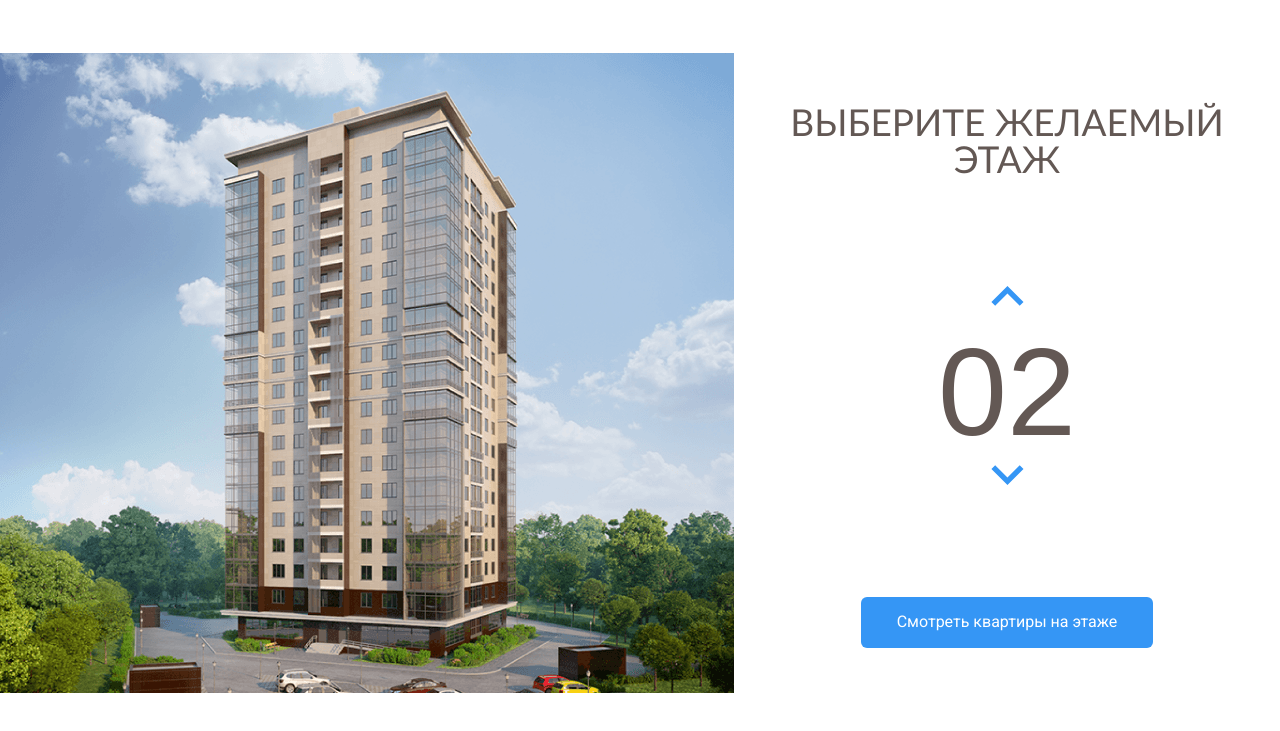
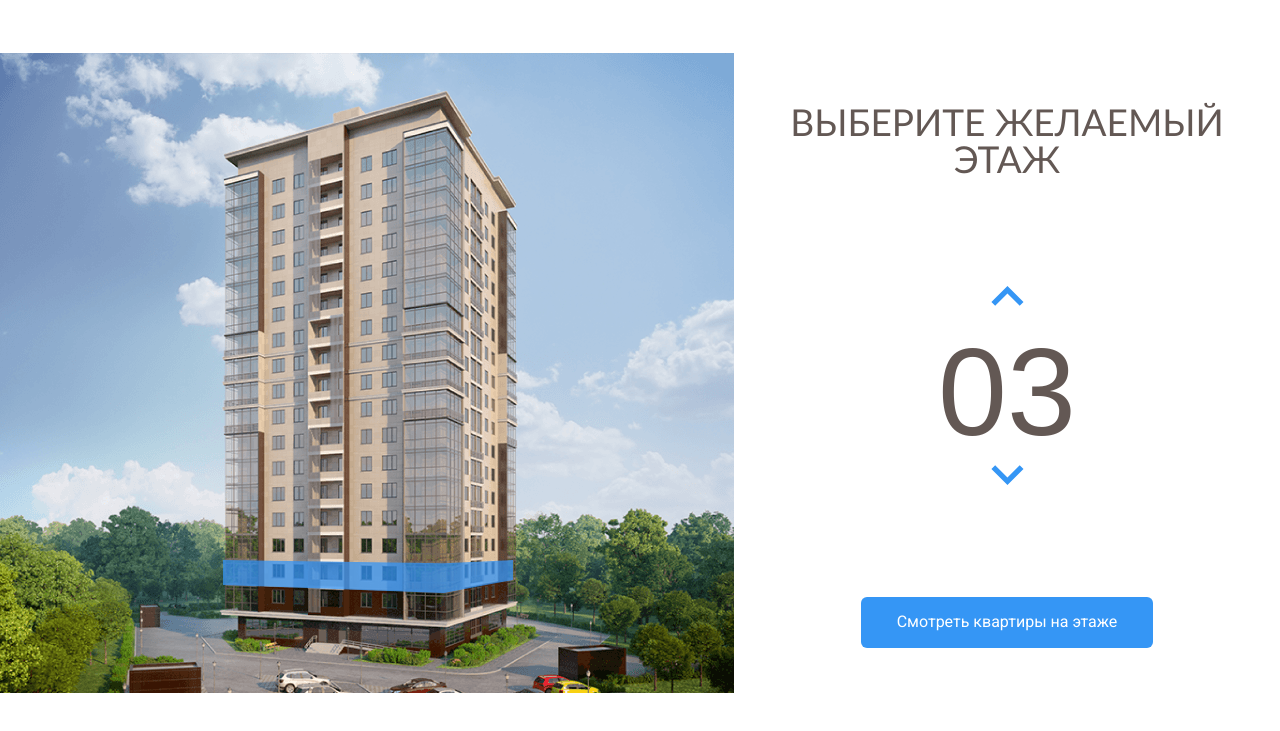
Before and after one commit to WheelyHog/Melody, a plain HTML site: page index.html in a window 1280 px wide. Both pictures are taken after a click on the button 1007 px from the left and 366 px from the top of the page. Shown: the part 69-800 px from the top of the page. Drawn offline with nearby package versions, Linux system fonts and the light colour scheme.

Commit message:
commit
day3

```diff
--- a/css/style.css
+++ b/css/style.css
@@ -70,6 +70,9 @@ body {
   opacity: 0;
   cursor: pointer;
 }
+path.current-floor {
+  opacity: 1;
+}
 .home-image path:hover {
   opacity: 1;
 }
--- a/index.html
+++ b/index.html
@@ -10,7 +10,11 @@
   <link href="https://fonts.googleapis.com/css2?family=Roboto:wght@400;700&display=swap" rel="stylesheet">
   <link rel="stylesheet" href="css/normalize.css">
   <link rel="stylesheet" href="css/style.css">
-
+  <script
+  src="https://code.jquery.com/jquery-3.6.0.min.js"
+  integrity="sha256-/xUj+3OJU5yExlq6GSYGSHk7tPXikynS7ogEvDej/m4="
+  crossorigin="anonymous" defer></script>
+  <script src="js/main.js" defer></script>
 </head>
 <body>
 <header class="header">
@@ -50,23 +54,23 @@
       </pattern>
       <image id="image0_1_86" width="740" height="640" xlink:href="img/home.png"/>
       </defs>
-      <path d="M222 533L442.8 541L512 527.3V549L443.5 568.7L222 557.7V533Z" fill="#3595F6" fill-opacity="0.75"/>
-      <path d="M223 532V507L443.3 510.3L513 507V527L443.7 540L223 532Z" fill="#3595F6" fill-opacity="0.75"/>
-      <path d="M223 506V481H444H513V504L445 511L223 506Z" fill="#3595F6" fill-opacity="0.75"/>
-      <path d="M223 482V457L444.3 453.3L512 460V482H444" fill="#3595F6" fill-opacity="0.75"/>
-      <path d="M223 456V430L444.5 426.7L513 437.7V459L444 452.3L223 456Z" fill="#3595F6" fill-opacity="0.75"/>
-      <path d="M222 429V405.3L443 393L514 416V437.3L443 425L222 429Z" fill="#3595F6" fill-opacity="0.75"/>
-      <path d="M222 407V382L444.2 365.7L514 394.3V415L443.7 393.3L222 407Z" fill="#3595F6" fill-opacity="0.75"/>
-      <path d="M222 382V357L444.5 336.7L514 373.3V394L442 365.3L222 382Z" fill="#3595F6" fill-opacity="0.75"/>
-      <path d="M222 356V332L445 307.3L514 351.3V373L444.7 335L222 356Z" fill="#3595F6" fill-opacity="0.75"/>
-      <path d="M222 331V307L444.5 278.3L514 329.3V350L443.7 307.7L222 331Z" fill="#3595F6" fill-opacity="0.75"/>
-      <path d="M221 307V283L443.3 250L514 309.3V329L444 278.3L221 307Z" fill="#3595F6" fill-opacity="0.75"/>
-      <path d="M222 282V258L443.2 223L513 287V308L444.3 249.7L222 282Z" fill="#3595F6" fill-opacity="0.75"/>
-      <path d="M222 258V233L444.3 195L513 265.3V286L444 222L222 258Z" fill="#3595F6" fill-opacity="0.75"/>
-      <path d="M222 232V207L442.8 163.3L513 242.3V265L444 191.7L222 232Z" fill="#3595F6" fill-opacity="0.75"/>
-      <path d="M223 208V183L443 135L513 220V243L442.3 163.7L223 208Z" fill="#3595F6" fill-opacity="0.75"/>
-      <path d="M222 183V158L441.8 106L513 198.3V221L443.3 134.7L222 183Z" fill="#3595F6" fill-opacity="0.75"/>
-      <path d="M222 158V132L444 75.3L513 177V198L443.7 106.3L222 158Z" fill="#3595F6" fill-opacity="0.75"/>
+      <path data-floor="02" d="M222 533L442.8 541L512 527.3V549L443.5 568.7L222 557.7V533Z" fill="#3595F6" fill-opacity="0.75"/>
+      <path data-floor="03" d="M223 532V507L443.3 510.3L513 507V527L443.7 540L223 532Z" fill="#3595F6" fill-opacity="0.75"/>
+      <path data-floor="04" d="M223 506V481H444H513V504L445 511L223 506Z" fill="#3595F6" fill-opacity="0.75"/>
+      <path data-floor="05" d="M223 482V457L444.3 453.3L512 460V482H444" fill="#3595F6" fill-opacity="0.75"/>
+      <path data-floor="06" d="M223 456V430L444.5 426.7L513 437.7V459L444 452.3L223 456Z" fill="#3595F6" fill-opacity="0.75"/>
+      <path data-floor="07" d="M222 429V405.3L443 393L514 416V437.3L443 425L222 429Z" fill="#3595F6" fill-opacity="0.75"/>
+      <path data-floor="08" d="M222 407V382L444.2 365.7L514 394.3V415L443.7 393.3L222 407Z" fill="#3595F6" fill-opacity="0.75"/>
+      <path data-floor="09" d="M222 382V357L444.5 336.7L514 373.3V394L442 365.3L222 382Z" fill="#3595F6" fill-opacity="0.75"/>
+      <path data-floor="10" d="M222 356V332L445 307.3L514 351.3V373L444.7 335L222 356Z" fill="#3595F6" fill-opacity="0.75"/>
+      <path data-floor="11" d="M222 331V307L444.5 278.3L514 329.3V350L443.7 307.7L222 331Z" fill="#3595F6" fill-opacity="0.75"/>
+      <path data-floor="12" d="M221 307V283L443.3 250L514 309.3V329L444 278.3L221 307Z" fill="#3595F6" fill-opacity="0.75"/>
+      <path data-floor="13" d="M222 282V258L443.2 223L513 287V308L444.3 249.7L222 282Z" fill="#3595F6" fill-opacity="0.75"/>
+      <path data-floor="14" d="M222 258V233L444.3 195L513 265.3V286L444 222L222 258Z" fill="#3595F6" fill-opacity="0.75"/>
+      <path data-floor="15" d="M222 232V207L442.8 163.3L513 242.3V265L444 191.7L222 232Z" fill="#3595F6" fill-opacity="0.75"/>
+      <path data-floor="16" d="M223 208V183L443 135L513 220V243L442.3 163.7L223 208Z" fill="#3595F6" fill-opacity="0.75"/>
+      <path data-floor="17" d="M222 183V158L441.8 106L513 198.3V221L443.3 134.7L222 183Z" fill="#3595F6" fill-opacity="0.75"/>
+      <path data-floor="18" d="M222 158V132L444 75.3L513 177V198L443.7 106.3L222 158Z" fill="#3595F6" fill-opacity="0.75"/>
 
       </svg>
 
--- /dev/null
+++ b/js/main.js
@@ -0,0 +1,31 @@
+$(document).ready(function () {
+  let currentFloor = 2;
+  let floorPath = $(".home-image path");
+  let counterUp = $(".counter-up");
+  let counterDown = $(".counter-down");
+  floorPath.on("mouseover", function() {
+  floorPath.removeClass("current-floor");
+  currentFloor = ($(this).attr('data-floor'));
+   $(".counter").text(currentFloor);
+  })
+
+  counterUp.on("click", function() {
+    if (currentFloor < 18) {
+      currentFloor++;
+    usCurrentFloor = currentFloor.toLocaleString('en-US', {minimumIntegerDigits: 2, useGrouping: false});
+    $(".counter").text(usCurrentFloor);
+    floorPath.removeClass("current-floor");
+    $(`[data-floor=${usCurrentFloor}]`).toggleClass("current-floor");
+    }
+  })
+
+  counterDown.on("click", function() {
+    if (currentFloor > 2) {
+      currentFloor--;
+    usCurrentFloor = currentFloor.toLocaleString('en-US', {minimumIntegerDigits: 2, useGrouping: false});
+    $(".counter").text(usCurrentFloor);
+    floorPath.removeClass("current-floor");
+    $(`[data-floor=${usCurrentFloor}]`).toggleClass("current-floor");
+    }
+  })
+});
```
